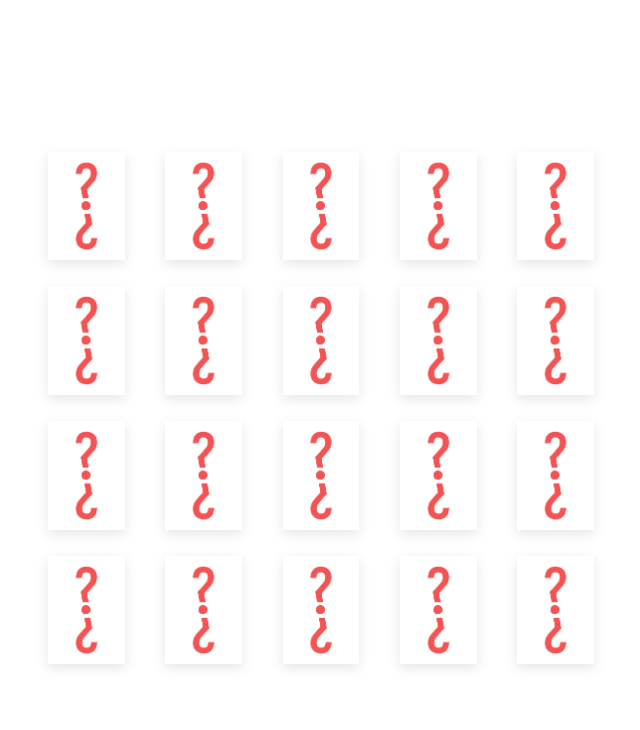
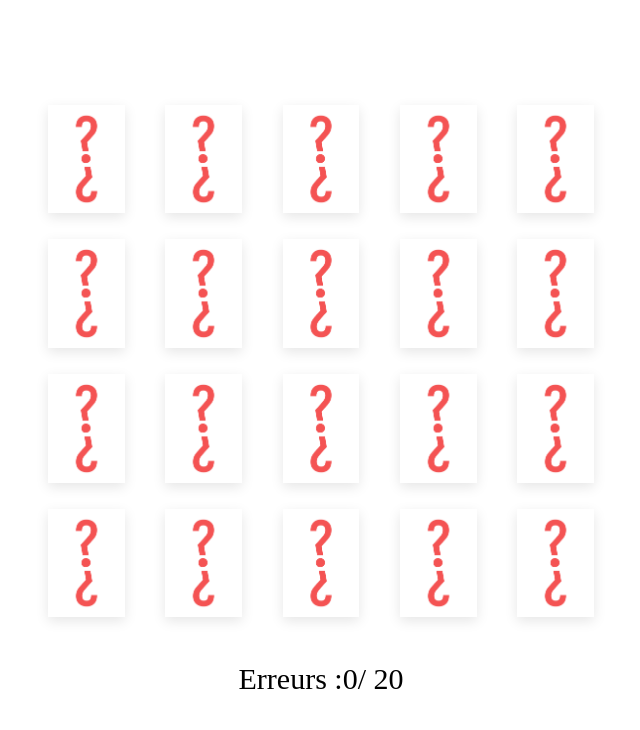
Before and after one commit to Wiizya-GitHub/Memory, a website: page www/index.html in a window 1280 px wide. Shown: the whole page, without its empty margins (327-967 px from the left). Drawn offline with nearby package versions, Linux system fonts and the light colour scheme.

Commit message:
Ajout d'une fin de jeu grace a une limite d'erreur

```diff
--- a/server.js
+++ b/server.js
@@ -3,6 +3,7 @@ let app = express();
 let port = 3000;
 
 app.use(express.static(__dirname + '/www'));
+app.use('/js', express.static(__dirname + '/node_modules/jquery/dist'));
 
 app.listen(port, () => {
     console.log('Le serveur est en route');
--- a/www/css/style.css
+++ b/www/css/style.css
@@ -27,3 +27,25 @@ img {
 	margin: 1.5vh;
 	box-shadow:rgba(0, 0, 0, 0.1) 0px 4px 12px;
 }
+.perdu{
+	font-size: 50px;
+}
+
+.hidden{
+	display: none!important;
+}
+
+#jeu{
+	display: flex;
+	flex-direction: column;
+	justify-content: center;
+}
+
+p{
+	text-align: center;
+	font-size: 30px;
+}
+.scoreboard{
+	display: flex;
+	justify-content: center;
+}
--- a/www/index.html
+++ b/www/index.html
@@ -5,10 +5,11 @@
     <meta http-equiv="X-UA-Compatible" content="IE=edge">
     <meta name="viewport" content="width=device-width, initial-scale=1.0">
     <link rel="stylesheet" href="css/style.css">
+	<script src="/js/jquery.min.js"></script>
     <title>Memory</title>
 </head>
 <body>
-
+	<div id="jeu">
 		<table id="tapis">
 		<tr>
 			<td><img src="image/fondcarte.png"/></td>
@@ -39,7 +40,13 @@
 			<td><img src="image/fondcarte.png"/></td>
 		</tr>
 		</table>
-
+		<div class="scoreboard">
+			<p>Erreurs : </p>
+			<p class="score"></p>
+			<p class="erreurAuto"></p>
+		</div>
+		<button type="button" id="button" class="hidden">Rejouer</button>
+</div>
 </body>
 <script src="js/script.js"></script>
 </html>
--- a/www/js/script.js
+++ b/www/js/script.js
@@ -3,6 +3,8 @@ var etatsCartes=[0,0,0,0,0,0,0,0,0,0,0,0,0,0,0,0,0,0,0,0];
 var cartesRetournees=[];
 var nbPairesTrouvees=0;
 var imgCartes=document.getElementById("tapis").getElementsByTagName("img");
+var nbErreur = 0;
+var erreurAuto = 20;
 
 for(var i=0;i<imgCartes.length;i++){
 	imgCartes[i].noCarte=i; //Ajout de la propriété noCarte à l'objet img
@@ -11,12 +13,27 @@ for(var i=0;i<imgCartes.length;i++){
 	}
 }
 
+$(document).ready(function() {
+    $("button").click(function() {
+        location.reload(true);
+    });
+	$('.score').text(' 0 ');
+	$('.erreurAuto').text(' / ' + erreurAuto);
+});
+
 initialiseJeu();
 
 function majAffichage(noCarte){
 	switch(etatsCartes[noCarte]){
 		case 0:
 			imgCartes[noCarte].src="fondcarte.png";
+			nbErreur = nbErreur + 0.5;
+			$('.score').text(nbErreur);
+			if (nbErreur == erreurAuto) {
+				$('#tapis').addClass('perdu').text('Perdu');
+				$('.scoreboard').addClass('hidden');
+				$('#button').removeClass('hidden');
+			}
 			break;
 		case 1:
 			imgCartes[noCarte].src="image/carte_"+motifsCartes[noCarte]+".png";
```
Lines whose indentation alone changed are shown as unchanged.
